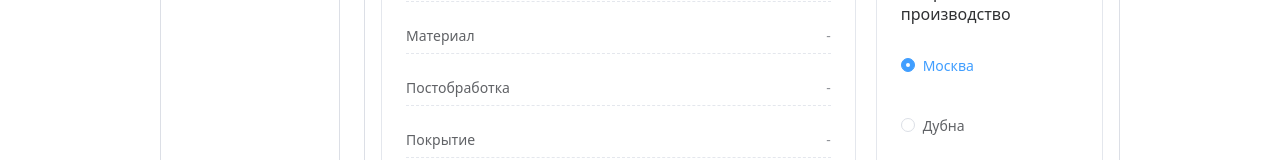
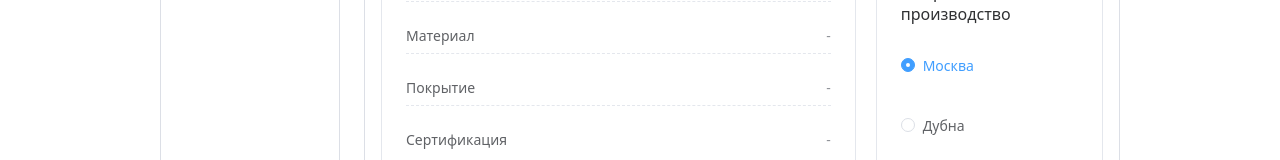
Before and after one commit to js-owl/maas-front, a Vue app: page /personal/calc in a window 1280 px wide. Shown: the part 447-607 px from the top of the page. Built offline with nearby package versions, Linux system fonts and the light colour scheme; no server answers.

Commit message:
Refactor PersonalCalc component by removing post-processing display logic to streamline UI. This change enhances clarity by eliminating unnecessary information, improving the overall user experience.

```diff
--- a/src/components/PersonalCalc.vue
+++ b/src/components/PersonalCalc.vue
@@ -1,7 +1,7 @@
 <script lang="ts" setup>
 import { ref, computed, watch } from 'vue'
 import { useRoute, useRouter } from 'vue-router'
-import { Clock, Location, Edit } from '@element-plus/icons-vue'
+import { Clock, Location } from '@element-plus/icons-vue'
 import { ElMessage } from 'element-plus'
 import { req_json_auth } from '../api'
 import type { IOrderResponse } from '../interfaces/order.interface'
@@ -292,10 +292,6 @@ const handleEdit = (): void => {
             <div class="property-item">
               <span class="property-label">Материал</span>
               <span class="property-value">{{ productProperties.material || '-' }}</span>
-            </div>
-            <div class="property-item">
-              <span class="property-label">Постобработка</span>
-              <span class="property-value">{{ productProperties.postProcessing || '-' }}</span>
             </div>
             <div class="property-item">
               <span class="property-label">Покрытие</span>
```
